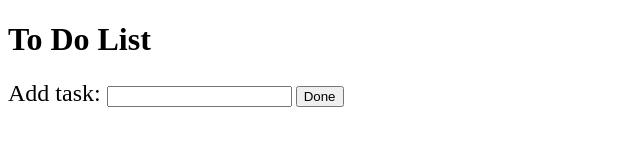
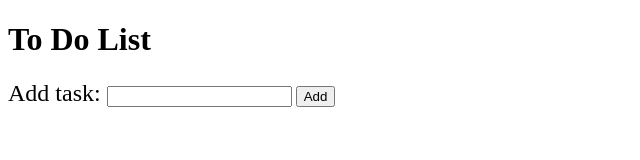
Before and after one commit to rishabhchopra68/ToDoList, a plain HTML site: page index.html in a window 1280 px wide. Shown: the full height of the page, 0-640 px from the left. Drawn offline with Linux system fonts and the light colour scheme.

Commit message:
main push branch3

```diff
--- a/index.html
+++ b/index.html
@@ -11,7 +11,7 @@
             <form id="add_task_form">
                 <label id="add_task" style="font-size: x-large;">Add task: </label>
                 <input id="add task">
-                <button type="submit">Done</button>
+                <button type="submit">Add</button>
             </form>
             <ul class="list">
 
```
